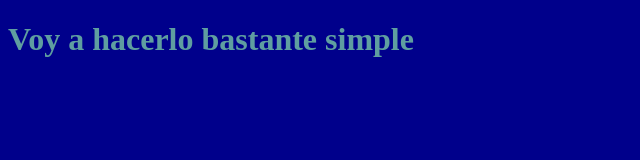
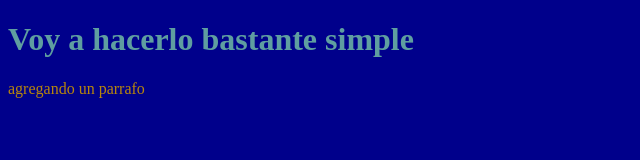
Before and after one commit to fransindi/proyectoGit, a plain HTML site: page index.html in a window 1280 px wide. Shown: the whole page, without its empty margins (0-640 px from the left). Drawn offline with Linux system fonts and the light colour scheme.

Commit message:
agrego un parrafo con su color propio

```diff
--- a/css/style.css
+++ b/css/style.css
@@ -2,3 +2,6 @@ body{
     color: cadetblue;
     background-color: darkblue;
 }
+p{
+    color: darkgoldenrod;
+}
--- a/index.html
+++ b/index.html
@@ -9,5 +9,6 @@
 </head>
 <body>
     <h1>Voy a hacerlo bastante simple</h1>
+    <p>agregando un parrafo</p>
 </body>
 </html>
```
